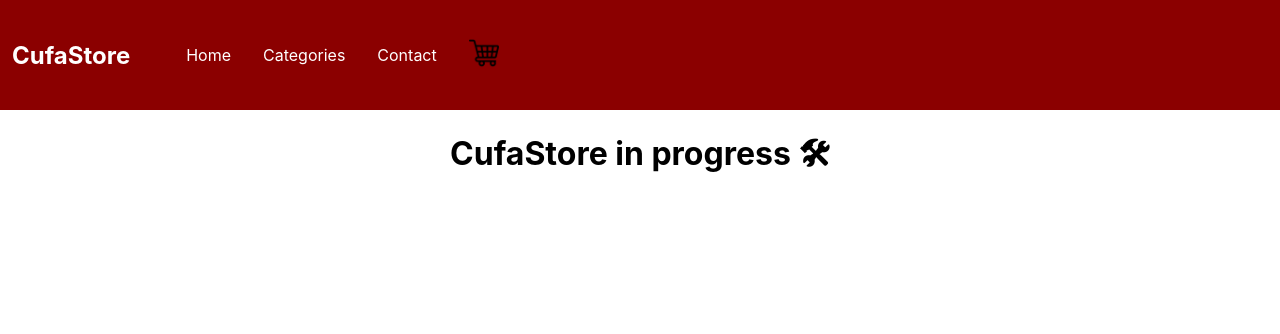
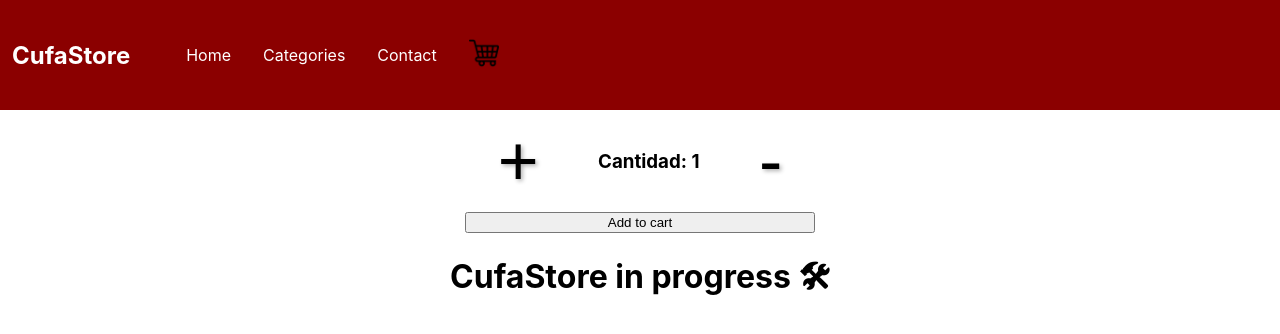
Before and after one commit to Cufavarela/cufaStore, a React (Create React App) app: page / in a window 1280 px wide. Shown: the top 334 px of the page. Built offline with nearby package versions, Linux system fonts and the light colour scheme.

Commit message:
itemCount

```diff
--- a/src/components/body/itemList/ItemListContainer.js
+++ b/src/components/body/itemList/ItemListContainer.js
@@ -1,5 +1,20 @@
+import { useState } from "react";
+import { ItemsCount } from "../itemsCount/ItemsCount";
+
 const ItemListContainer = ({ greeting }) => {
-  return <h1>{greeting} 🛠</h1>;
+  const [qty, setQty] = useState(1);
+
+  const onAdd = (selectedQty) => {
+    setQty(selectedQty);
+    alert(`Agregaste ${selectedQty} items al carrito 🛒`);
+  };
+
+  return (
+    <>
+      <ItemsCount stock={5} initial={1} onAdd={onAdd} />
+      <h1>{greeting} 🛠</h1>
+    </>
+  );
 };
 
 export default ItemListContainer;
--- /dev/null
+++ b/src/components/body/itemsCount/ItemsCount.js
@@ -0,0 +1,41 @@
+import "./itemsCount.scss";
+import { useState } from "react";
+
+export function ItemsCount({ stock, initial, onAdd }) {
+  const [counter, setCounter] = useState(initial);
+
+  const increment = () => {
+    if (counter < stock) {
+      setCounter(counter + 1);
+    }
+  };
+
+  const decrement = () => {
+    if (counter > initial) {
+      setCounter(counter - 1);
+    }
+  };
+
+  return (
+    <div className="counterWrapper">
+      <div className="counter">
+        <div className="buttons">
+          <button className="button" onClick={increment}>
+            {" "}
+            +{" "}
+          </button>
+          <div>
+            <h3>Cantidad: {counter}</h3>
+          </div>
+          <button className="button" onClick={decrement}>
+            {" "}
+            -{" "}
+          </button>
+        </div>
+        <button className="button" onClick={() => onAdd(counter)}>
+          Add to cart
+        </button>
+      </div>
+    </div>
+  );
+}
--- /dev/null
+++ b/src/components/body/itemsCount/itemsCount.scss
@@ -0,0 +1,39 @@
+.counterWrapper {
+  max-width: 350px;
+  margin: auto;
+
+  .counter {
+    display: flex;
+    justify-content: space-around;
+    flex-direction: column;
+
+    .buttons {
+      display: flex;
+      justify-content: space-around;
+      align-items: center;
+      margin: 10px 0px;
+
+      .button {
+        background-color: transparent;
+        border: none;
+        font-size: 70px;
+        text-shadow: 2px 2px 4px rgba(0, 0, 0, 0.3);
+
+        &:focus {
+          outline: none;
+        }
+
+        &:hover {
+          color: red;
+          cursor: pointer;
+        }
+      }
+
+      .num {
+        font-size: 50px;
+        margin: 0;
+        text-shadow: 2px 2px 4px rgba(0, 0, 0, 0.3);
+      }
+    }
+  }
+}
```
Also changed, not shown: src/components/contadorClicks/contadorClicks.js (added, +23 -0 lines).
